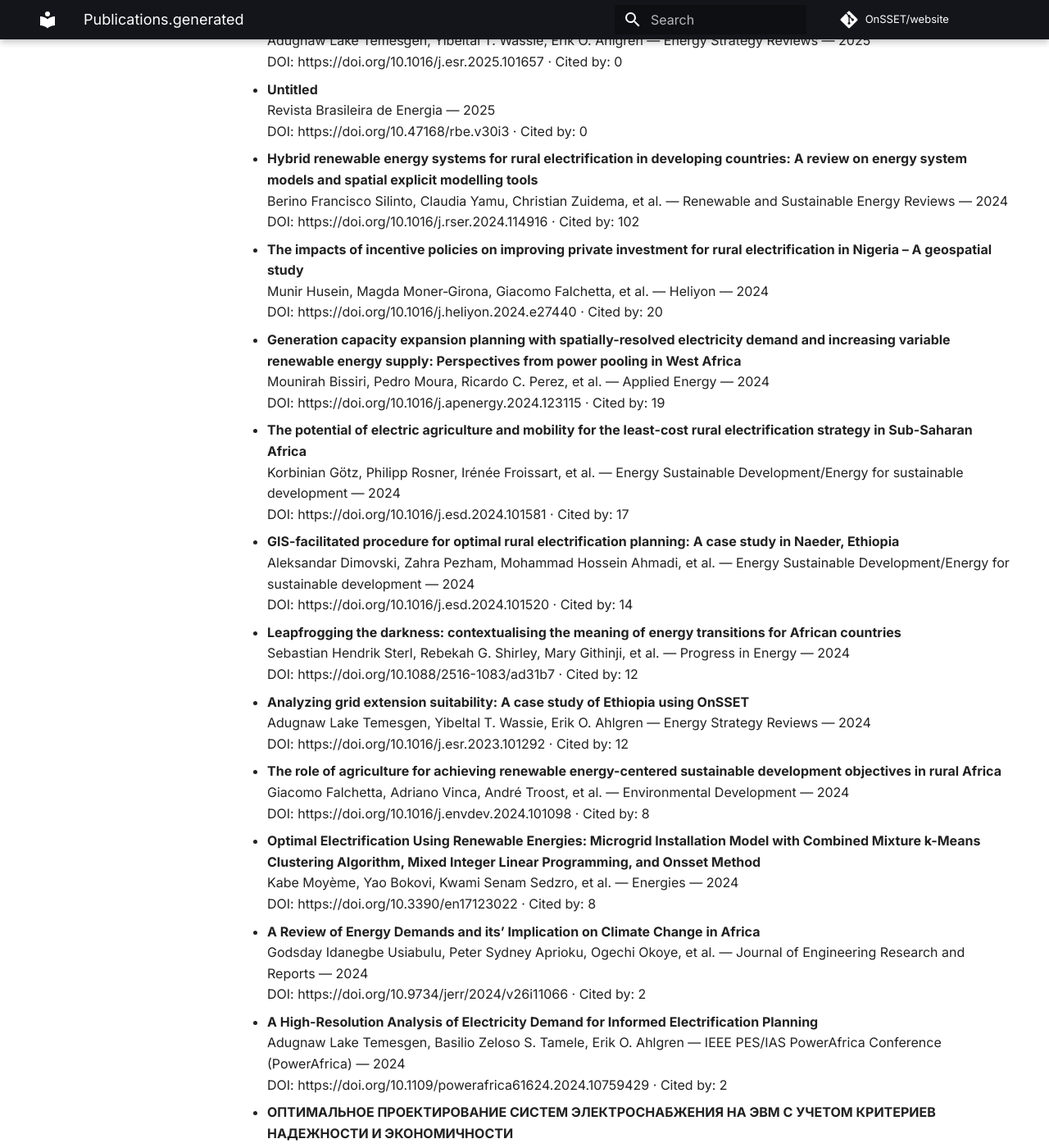
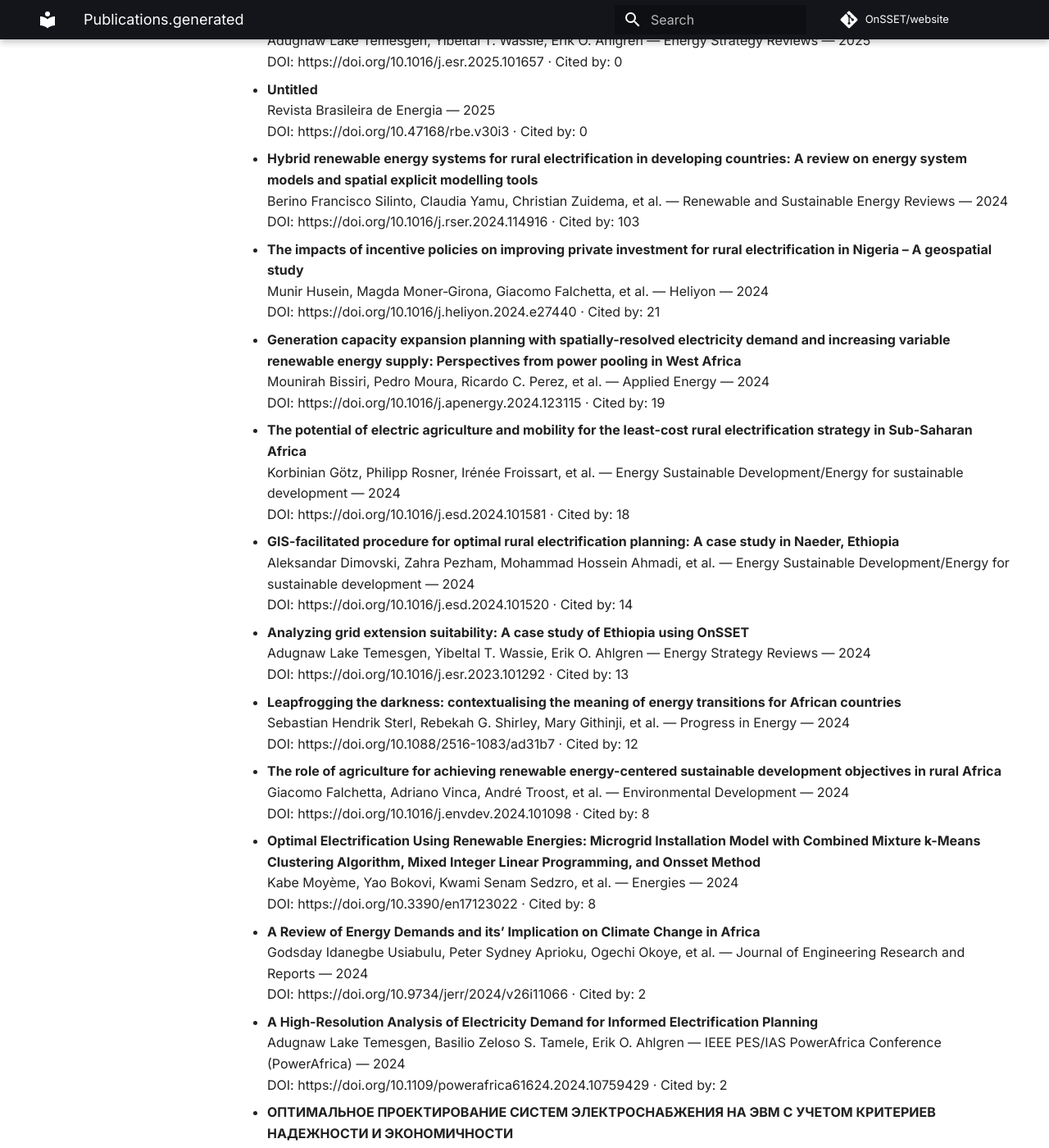
Before and after one commit to OnSSET/website, an MkDocs documentation site: the page built from docs/publications.generated.md, in a window 1280 px wide and 1400 px high, scrolled down 10617 px. Shown: the whole window at 82% size. Built offline with MkDocs 1.6.1 and Material for MkDocs 9.7.7, drawn with Linux system fonts in a browser that asks for light colours; comment, search, counter and statistics services are not loaded; some of the changed text lies outside the part shown.

Commit message:
Auto-update publications

```diff
--- a/docs/publications.generated.md
+++ b/docs/publications.generated.md
@@ -100,11 +100,11 @@ No results found.
 
 - **MALAWI'S GEOSPATIAL MODELLING FOR ELECTRIFICATION PLANNING USING ONSSET**
   Peter Mbisah — Zenodo (CERN European Organization for Nuclear Research) — 2026
-  DOI: https://doi.org/10.5281/zenodo.21509579 · Cited by: 0
+  DOI: https://doi.org/10.5281/zenodo.21496003 · Cited by: 0
 
 - **MALAWI'S GEOSPATIAL MODELLING FOR ELECTRIFICATION PLANNING USING ONSSET**
   Peter Mbisah — Zenodo (CERN European Organization for Nuclear Research) — 2026
-  DOI: https://doi.org/10.5281/zenodo.21496003 · Cited by: 0
+  DOI: https://doi.org/10.5281/zenodo.21509579 · Cited by: 0
 
 - **Linkage_scripts_OnSSET**
   Luis Olmos, Michele Vittorio, Giulia Vaglietti — Zenodo (CERN European Organization for Nuclear Research) — 2026
@@ -183,12 +183,12 @@ No results found.
   DOI: https://doi.org/10.5281/zenodo.18503440 · Cited by: 0
 
 - **Geospatial Modeling for Electrification Planning in the Democratic Republic of the Congo Using OnSSET**
+  ELISE MULUNGO, DANIEL KALALIZI, ERIC KAYEMBE, et al. — Zenodo (CERN European Organization for Nuclear Research) — 2026
+  DOI: https://doi.org/10.5281/zenodo.18502895 · Cited by: 0
+
+- **Geospatial Modeling for Electrification Planning in the Democratic Republic of the Congo Using OnSSET**
   ELISE MULUNGO, DANIEL KALALIZI — Zenodo (CERN European Organization for Nuclear Research) — 2026
   DOI: https://doi.org/10.5281/zenodo.18493768 · Cited by: 0
-
-- **Geospatial Modeling for Electrification Planning in the Democratic Republic of the Congo Using OnSSET**
-  ELISE MULUNGO, DANIEL KALALIZI, ERIC KAYEMBE, et al. — Zenodo (CERN European Organization for Nuclear Research) — 2026
-  DOI: https://doi.org/10.5281/zenodo.18502895 · Cited by: 0
 
 - **GEOSPATIAL ELECTRIFICATION SCENARIO MODELLING FOR ZAMBIA USING ONSSET**
   Stella Chelangat Mutai, Nicky Middleton, Rejoice Mututsa, et al. — Zenodo (CERN European Organization for Nuclear Research) — 2026
@@ -436,11 +436,11 @@ No results found.
 
 - **Hybrid renewable energy systems for rural electrification in developing countries: A review on energy system models and spatial explicit modelling tools**
   Berino Francisco Silinto, Claudia Yamu, Christian Zuidema, et al. — Renewable and Sustainable Energy Reviews — 2024
-  DOI: https://doi.org/10.1016/j.rser.2024.114916 · Cited by: 102
+  DOI: https://doi.org/10.1016/j.rser.2024.114916 · Cited by: 103
 
 - **The impacts of incentive policies on improving private investment for rural electrification in Nigeria – A geospatial study**
   Munir Husein, Magda Moner‐Girona, Giacomo Falchetta, et al. — Heliyon — 2024
-  DOI: https://doi.org/10.1016/j.heliyon.2024.e27440 · Cited by: 20
+  DOI: https://doi.org/10.1016/j.heliyon.2024.e27440 · Cited by: 21
 
 - **Generation capacity expansion planning with spatially-resolved electricity demand and increasing variable renewable energy supply: Perspectives from power pooling in West Africa**
   Mounirah Bissiri, Pedro Moura, Ricardo C. Perez, et al. — Applied Energy — 2024
@@ -448,19 +448,19 @@ No results found.
 
 - **The potential of electric agriculture and mobility for the least-cost rural electrification strategy in Sub-Saharan Africa**
   Korbinian Götz, Philipp Rosner, Irénée Froissart, et al. — Energy Sustainable Development/Energy for sustainable development — 2024
-  DOI: https://doi.org/10.1016/j.esd.2024.101581 · Cited by: 17
+  DOI: https://doi.org/10.1016/j.esd.2024.101581 · Cited by: 18
 
 - **GIS-facilitated procedure for optimal rural electrification planning: A case study in Naeder, Ethiopia**
   Aleksandar Dimovski, Zahra Pezham, Mohammad Hossein Ahmadi, et al. — Energy Sustainable Development/Energy for sustainable development — 2024
   DOI: https://doi.org/10.1016/j.esd.2024.101520 · Cited by: 14
 
+- **Analyzing grid extension suitability: A case study of Ethiopia using OnSSET**
+  Adugnaw Lake Temesgen, Yibeltal T. Wassie, Erik O. Ahlgren — Energy Strategy Reviews — 2024
+  DOI: https://doi.org/10.1016/j.esr.2023.101292 · Cited by: 13
+
 - **Leapfrogging the darkness: contextualising the meaning of energy transitions for African countries**
   Sebastian Hendrik Sterl, Rebekah G. Shirley, Mary Githinji, et al. — Progress in Energy — 2024
   DOI: https://doi.org/10.1088/2516-1083/ad31b7 · Cited by: 12
-
-- **Analyzing grid extension suitability: A case study of Ethiopia using OnSSET**
-  Adugnaw Lake Temesgen, Yibeltal T. Wassie, Erik O. Ahlgren — Energy Strategy Reviews — 2024
-  DOI: https://doi.org/10.1016/j.esr.2023.101292 · Cited by: 12
 
 - **The role of agriculture for achieving renewable energy-centered sustainable development objectives in rural Africa**
   Giacomo Falchetta, Adriano Vinca, André Troost, et al. — Environmental Development — 2024
```
Also changed, not shown: other parts of docs/publications.generated.md (+3 -3 lines).
